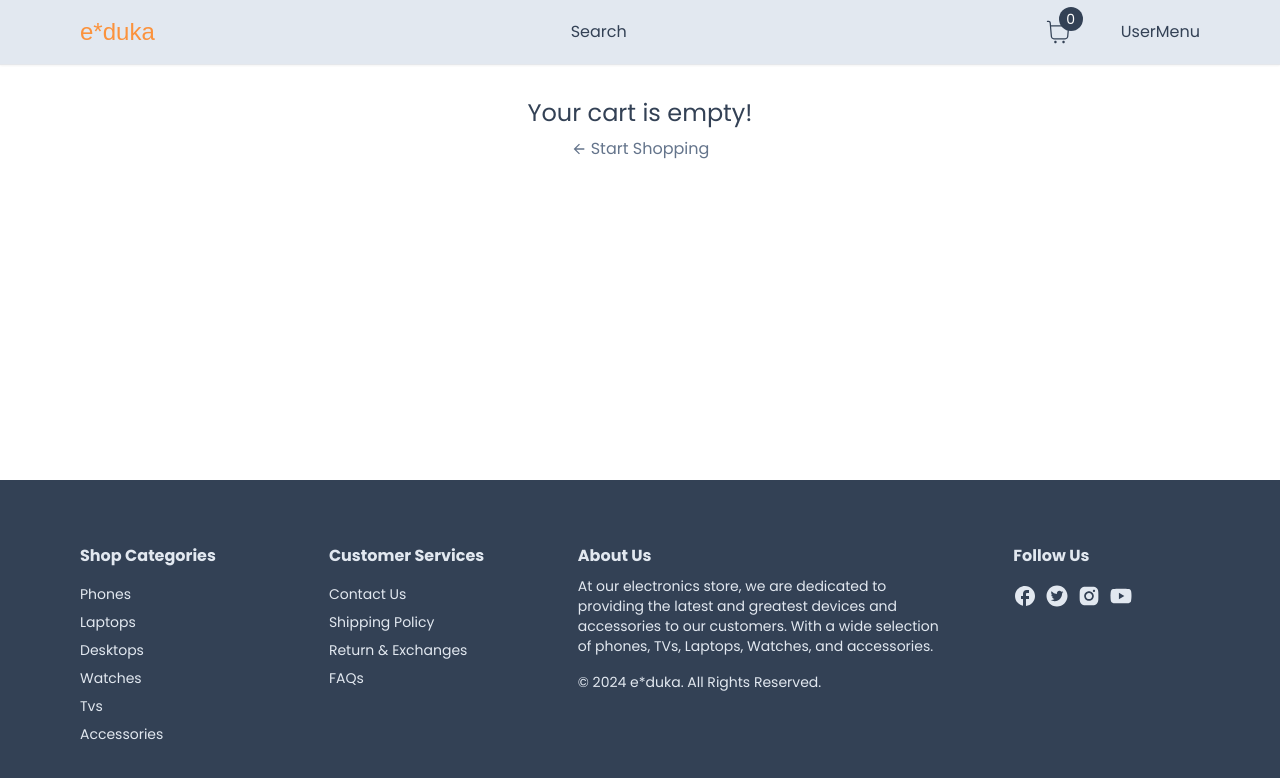
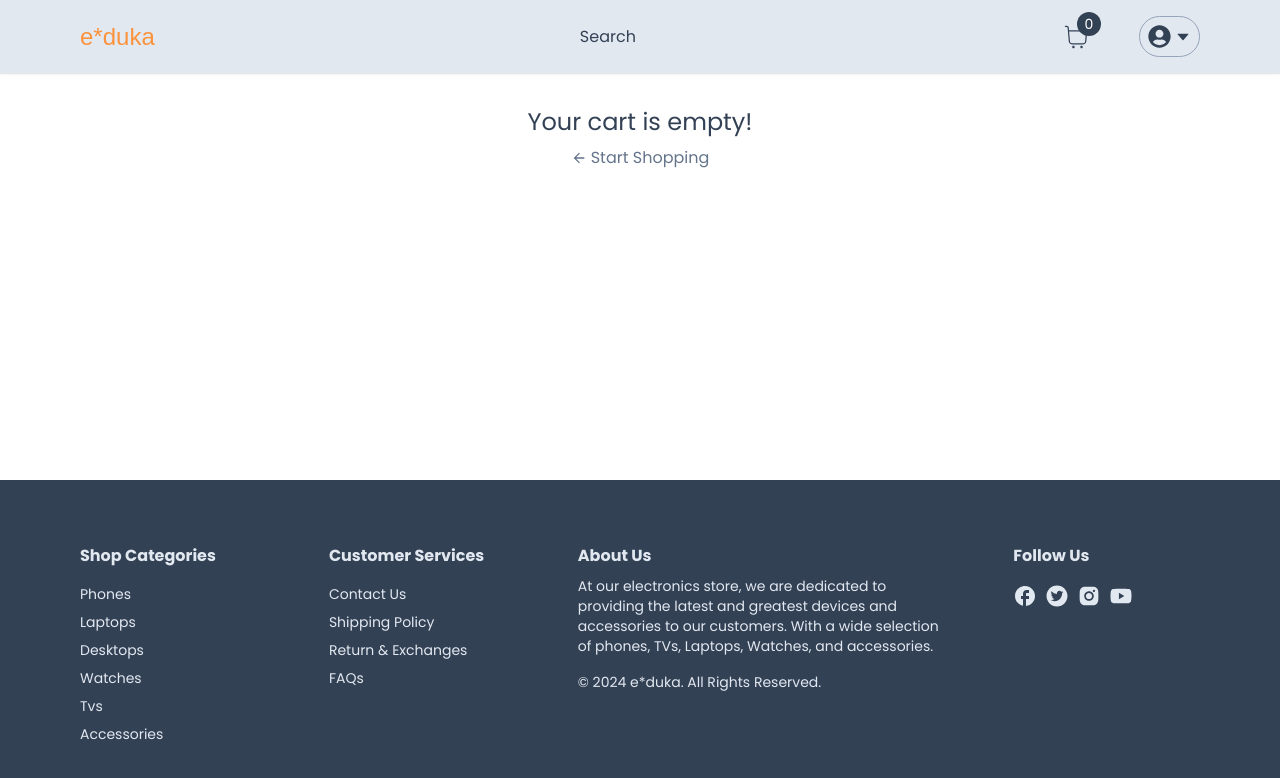
Before and after one commit to 1023LLC/e-duka, a Next.js app: page /cart in a window 1280 px wide. Shown: the top 778 px of the page. Built offline with nearby package versions, Linux system fonts and the light colour scheme; a web font is replaced by a local one.

Commit message:
UserMenu

```diff
--- /dev/null
+++ b/app/components/nav/BackDrop.tsx
@@ -0,0 +1,16 @@
+import React from "react"
+
+interface BackDropProps{
+    onClick: () => void
+}
+
+
+const BackDrop: React.FC<BackDropProps> = ({onClick}) => {
+  return (
+    <div onClick={onClick} className="z-20 bg-slate-200 opacity-50 w-screen h-screen fixed top-0 left-0">
+
+    </div>
+  )
+}
+
+export default BackDrop
--- /dev/null
+++ b/app/components/nav/MenuItem.tsx
@@ -0,0 +1,19 @@
+
+interface MenuItemProps{
+    children: React.ReactNode;
+    onClick: () => void
+}
+
+
+const MenuItem:React.FC<MenuItemProps> = ({
+    children,
+    onClick
+}) => {
+  return (
+    <div onClick={onClick} className="px-4 py-3 hover:bg-neutral-100 transition">
+        {children}
+    </div>
+  )
+}
+
+export default MenuItem
--- a/app/components/nav/NavBar.tsx
+++ b/app/components/nav/NavBar.tsx
@@ -3,6 +3,7 @@
 import Link from 'next/link';
 import { Redressed } from 'next/font/google';
 import CartCount from './CartCount';
+import UserMenu from './UserMenu';
 
 const redressed = Redressed({subsets: ['latin'], weight: ['400']})
 
@@ -16,7 +17,7 @@
                     <div className='hidden md:block'>Search</div>
                     <div className='flex items-center gap-8 md:gap-12'>
                         <CartCount />
-                        <div>UserMenu</div>
+                        <UserMenu />
                     </div>
                 </div>
             </Container>
--- /dev/null
+++ b/app/components/nav/UserMenu.tsx
@@ -0,0 +1,67 @@
+'use client';
+
+import { useCallback, useState } from "react";
+import Avatar from "../Avatar";
+import { AiFillCaretDown } from "react-icons/ai";
+import Link from "next/link";
+import MenuItem from "./MenuItem";
+import { signOut } from "next-auth/react";
+import BackDrop from "./BackDrop";
+
+
+const UserMenu = () => {
+
+    const [isOpen, setIsOpen] = useState(false)
+
+    const toggleOpen = useCallback(() => {
+        setIsOpen(prev => !prev)
+    }, [])
+
+  return (
+    <>
+      <div className="relative z-30">
+        <div onClick={toggleOpen} className="p-2 border-[1px] border-slate-400 flex flex-row items-center gap-1 rounded-full cursor-pointer hover:shadow-md transition text-slate-700">
+            <Avatar />
+            <AiFillCaretDown />
+        </div>
+        {isOpen && (
+            <div className="absolute rounded-md shadow-md w-[170px] bg-white overflow-hidden right-0 top-12 text-sm flex flex-col cursor-pointer">
+                <div className="">
+                    <Link href="/orders">
+                        <MenuItem onClick={toggleOpen}>
+                            Your Orders
+                        </MenuItem>
+                    </Link>
+                    <Link href="/admin">
+                        <MenuItem onClick={toggleOpen}>
+                            Admin Dashboard
+                        </MenuItem>
+                    </Link>
+                    <MenuItem onClick={() =>{
+                        toggleOpen();
+                        signOut();
+                    }}>
+                        Log out
+                    </MenuItem>
+                </div>
+                <div className="">
+                    <Link href="/login">
+                            <MenuItem onClick={toggleOpen}>
+                                Login
+                            </MenuItem>
+                    </Link>
+                    <Link href="/register">
+                            <MenuItem onClick={toggleOpen}>
+                                Register
+                            </MenuItem>
+                    </Link>
+                </div>
+            </div>
+        )}
+      </div>
+      {isOpen ? <BackDrop onClick={toggleOpen} /> : null}
+    </>
+  )
+}
+
+export default UserMenu
```
Also changed, not shown: 1 other file (tests, documents, lock files or other folders).
